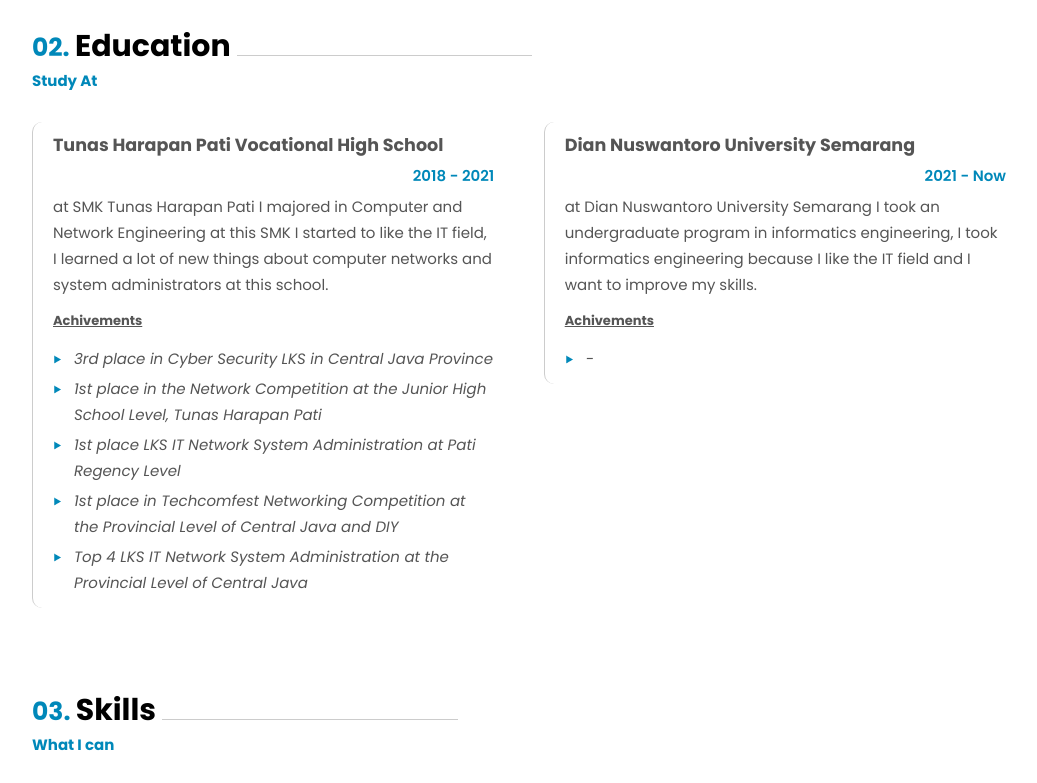
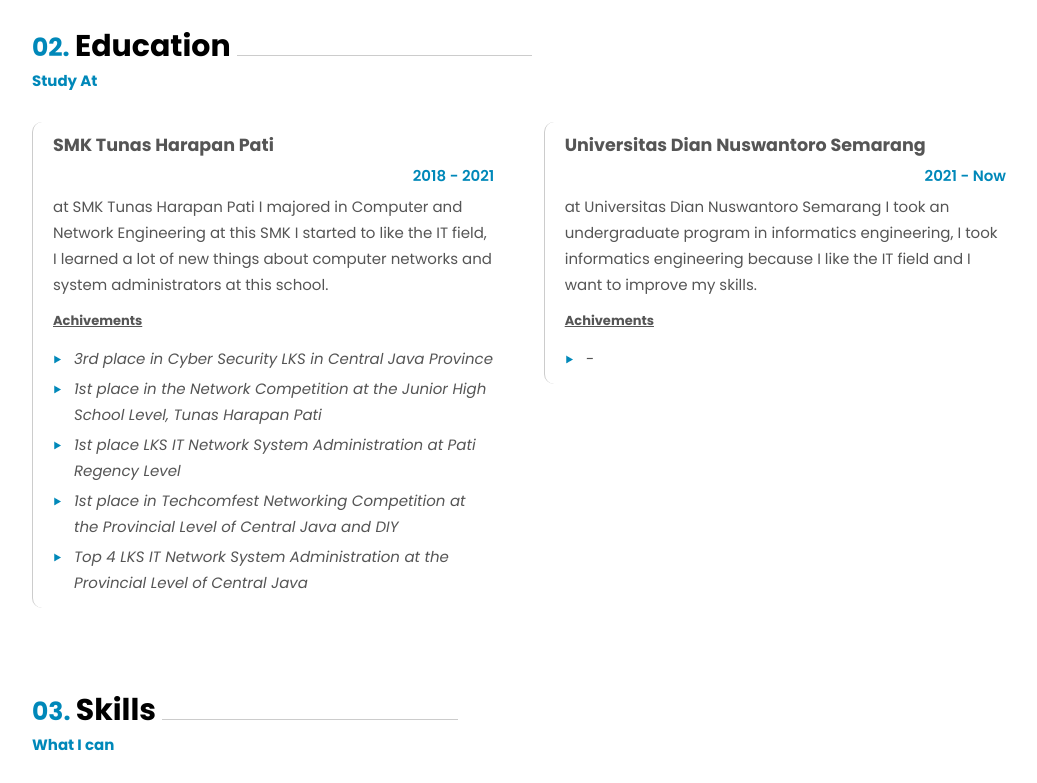
Before and after one commit to arifsptra/my-website-portfolio, a plain HTML site: page index.html in a window 1280 px wide. Shown: the part 880-1663 px from the top of the page, without its empty margins (116-1153 px from the left). Drawn offline with Linux system fonts and the light colour scheme.

Commit message:
update cv and change institution name

```diff
--- a/index.html
+++ b/index.html
@@ -102,7 +102,7 @@
           </div>
           <div class="wrapper">
             <article>
-              <h3>Tunas Harapan Pati Vocational High School</h3>
+              <h3>SMK Tunas Harapan Pati</h3>
               <time class="year">2018 - 2021</time>
               <p>at SMK Tunas Harapan Pati I majored in Computer and Network Engineering at this SMK I started to like the IT field, I learned a lot of new things about computer networks and system administrators at this school.</p>
               <h4>Achivements</h4>
@@ -115,9 +115,9 @@
               </ul>
             </article>
             <article>
-              <h3>Dian Nuswantoro University Semarang</h3>
+              <h3>Universitas Dian Nuswantoro Semarang</h3>
               <time class="year">2021 - Now</time>
-              <p>at Dian Nuswantoro University Semarang I took an undergraduate program in informatics engineering, I took informatics engineering because I like the IT field and I want to improve my skills.</p>
+              <p>at Universitas Dian Nuswantoro Semarang I took an undergraduate program in informatics engineering, I took informatics engineering because I like the IT field and I want to improve my skills.</p>
               <h4>Achivements</h4>
               <ul>
                 <li>-</li>
```
Also changed, not shown: 1 other file.
